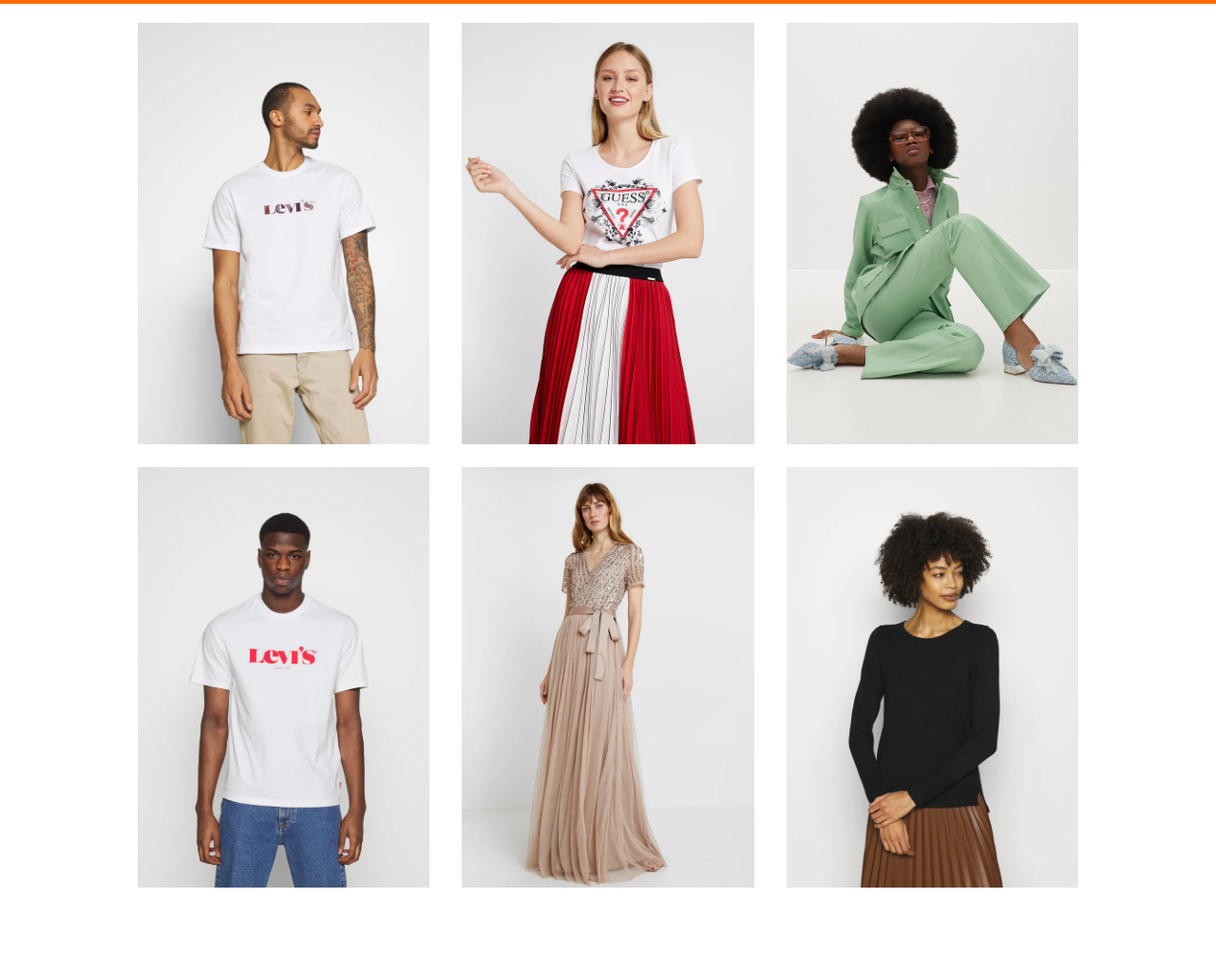
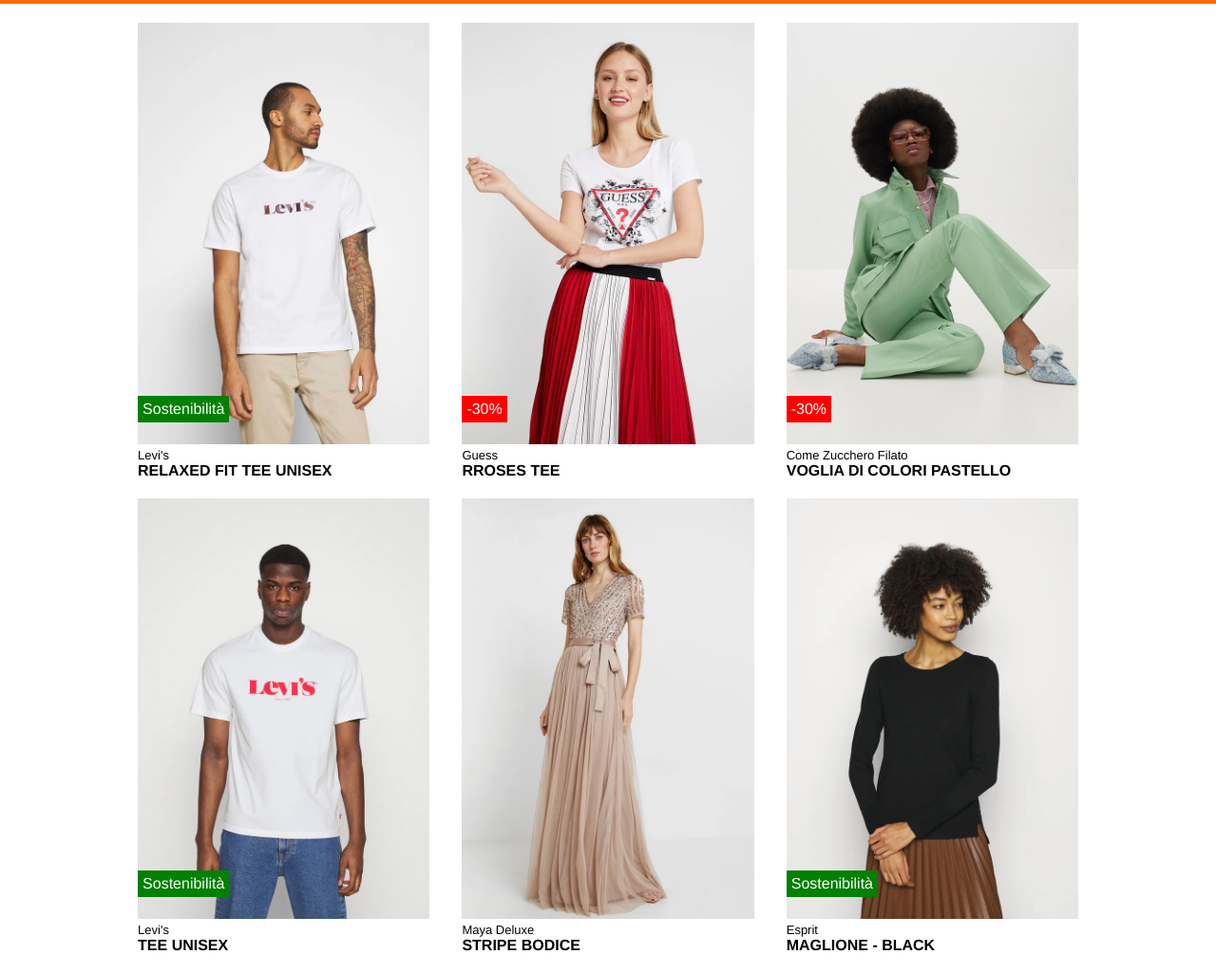
Before and after one commit to penso996/html-css-boolando, a plain HTML site: page index.html in a window 1280 px wide. Shown: the part 76-1101 px from the top of the page at 95% size. Before the commit the page ends 1035 px from the top, so only its background shows below. Drawn offline with Linux system fonts and the light colour scheme.

Commit message:
added more infos on product page

```diff
--- a/css/style.css
+++ b/css/style.css
@@ -84,8 +84,38 @@ main {
 .product {
     width: 30%;
     margin-bottom: 20px;
+    position: relative;
 }
 
 .product img {
     width: 100%;
 }
+
+.label-sostenibility {
+    padding: 5px;
+    background-color: green;
+    color: white;
+    position: absolute;
+    bottom: 60px;
+    left: 0px;
+}
+
+
+.label-discount {
+    padding: 5px;
+    background-color: red;
+    color: white;
+    position: absolute;
+    bottom: 60px;
+    left: 0px;
+}
+
+main h2 {
+    font-size: small;
+    font-weight: lighter;
+}
+
+main h1 {
+    font-size: medium;
+    font-weight: bolder;
+}
--- a/index.html
+++ b/index.html
@@ -49,21 +49,40 @@
         <section class="product-page">
             <div class="product">
                 <img src="./img/1.webp" alt="dress1">
+                <div class="label-discount">-50%</div>
+                <div class="label-sostenibility">Sostenibilità</div>
+                <h2>Levi's</h2>
+                <h1>RELAXED FIT TEE UNISEX</h1>
             </div>
             <div class="product">
                 <img src="./img/2.webp" alt="dress2">
+                <div class="label-discount">-30%</div>
+                <h2>Guess</h2>
+                <h1>RROSES TEE</h1>
             </div>
             <div class="product">
                 <img src="./img/3.webp" alt="dress3">
+                <div class="label-discount">-30%</div>
+                <h2>Come Zucchero Filato</h2>
+                <h1>VOGLIA DI COLORI PASTELLO</h1>
             </div>
             <div class="product">
                 <img src="./img/4.webp" alt="dress4">
+                <div class="label-discount">-50%</div>
+                <div class="label-sostenibility">Sostenibilità</div>
+                <h2>Levi's</h2>
+                <h1>TEE UNISEX</h1>
             </div>
             <div class="product">
                 <img src="./img/5.webp" alt="dress5">
+                <h2>Maya Deluxe</h2>
+                <h1>STRIPE BODICE</h1>
             </div>
             <div class="product">
                 <img src="./img/6.webp" alt="dress6">
+                <div class="label-sostenibility">Sostenibilità</div>
+                <h2>Esprit</h2>
+                <h1>MAGLIONE - BLACK</h1>
             </div>
         </section>
     </main>
```
